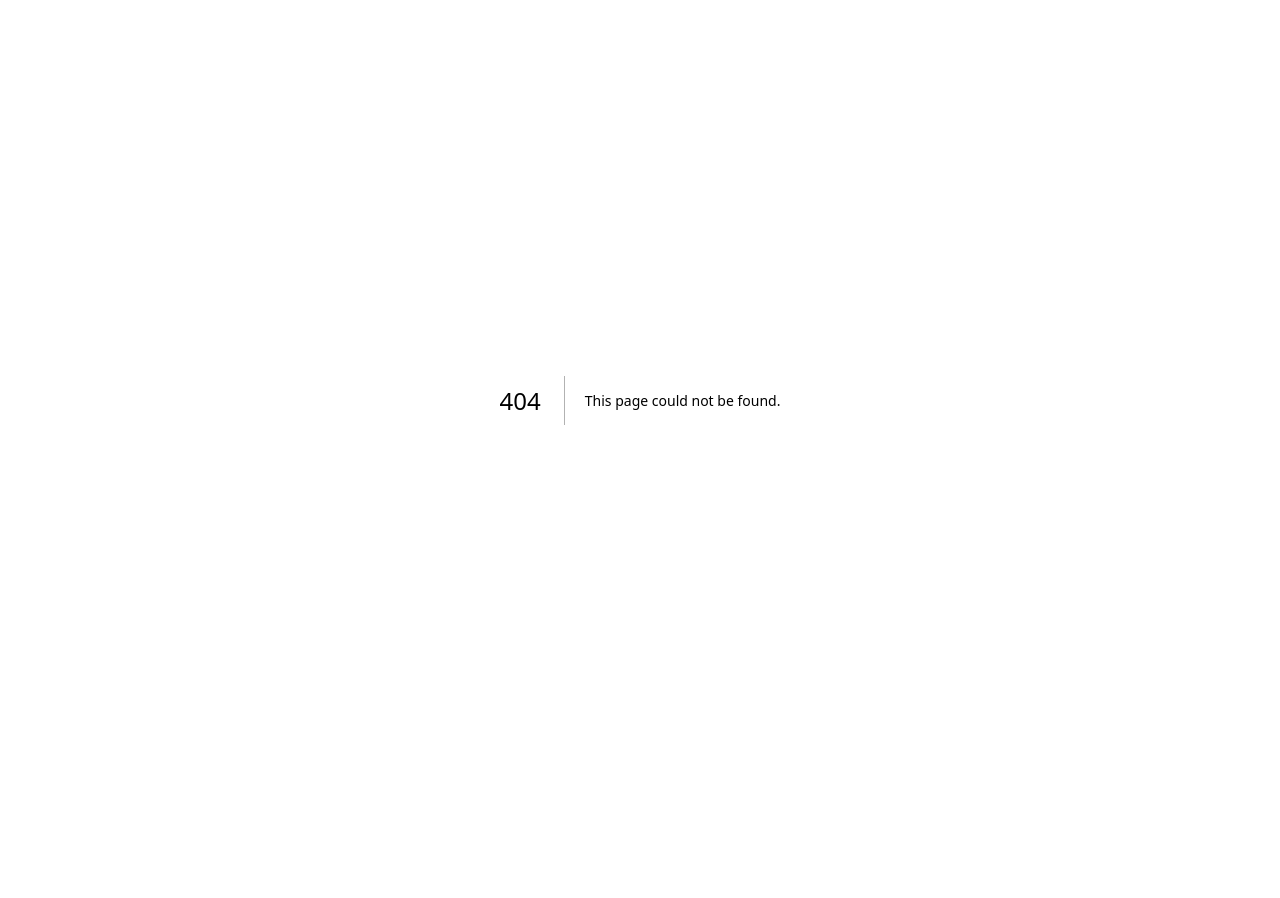
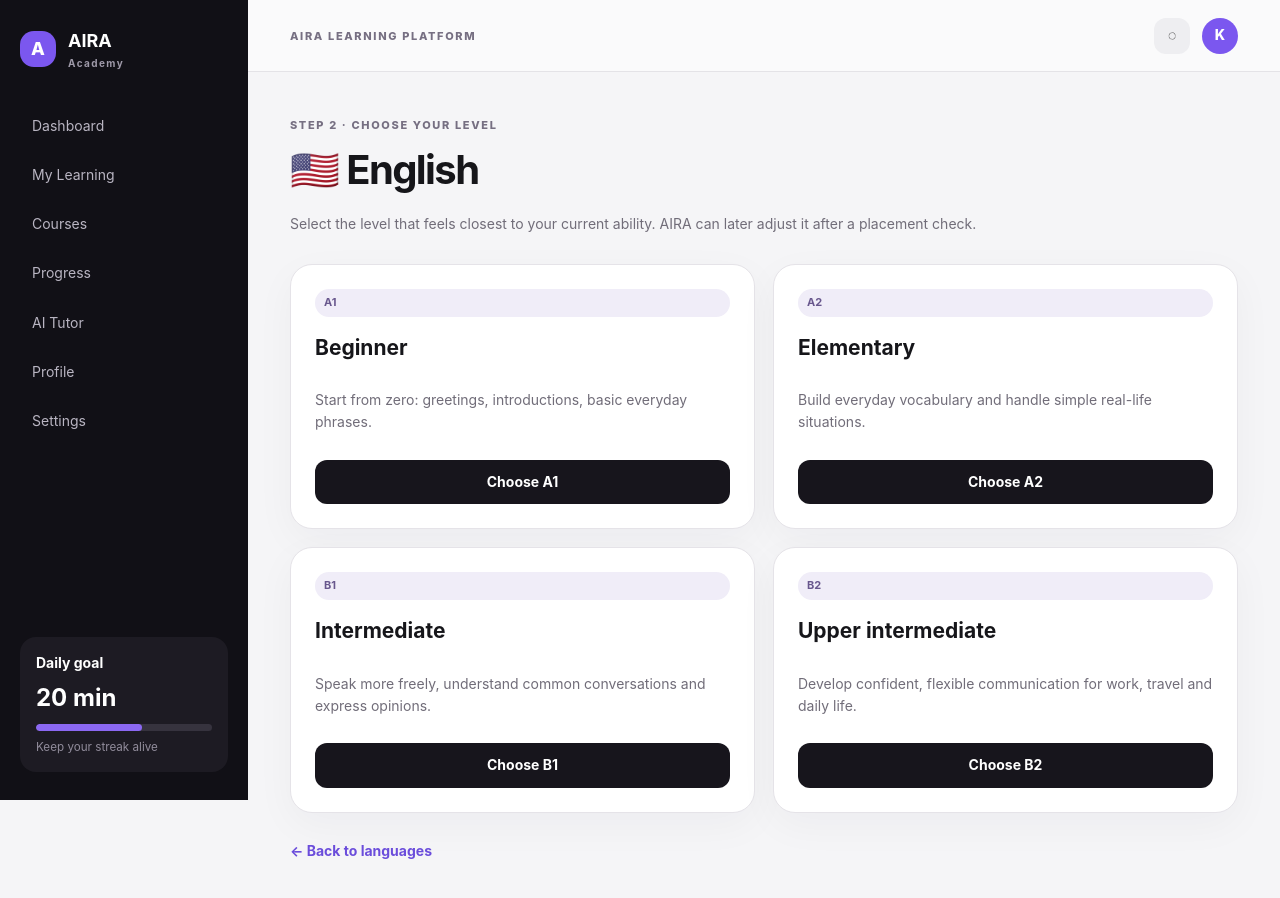
Before and after one commit to tsapkovaby-cyber/AIRA-OS, a Next.js app: page /learn/level in a window 1280 px wide. Before the commit this address had no page. Shown: the top 898 px of the page. Before the commit the page ends 800 px from the top, so only its background shows below. Built offline with nearby package versions, Linux system fonts and the light colour scheme.

Commit message:
Add language level selection step

```diff
--- /dev/null
+++ b/app/learn/level/page.tsx
@@ -0,0 +1,22 @@
+import Link from "next/link";
+import styles from "../learn.module.css";
+
+const languageNames: Record<string,string> = {EN:"English",RU:"Русский",ES:"Español",IT:"Italiano",TR:"Türkçe",KK:"Қазақша",FR:"Français",DE:"Deutsch",KO:"한국어",ZH:"简体中文"};
+const flags: Record<string,string> = {EN:"🇺🇸",RU:"🇷🇺",ES:"🇪🇸",IT:"🇮🇹",TR:"🇹🇷",KK:"🇰🇿",FR:"🇫🇷",DE:"🇩🇪",KO:"🇰🇷",ZH:"🇨🇳"};
+const levels = [
+  ["A1","Beginner","Start from zero: greetings, introductions, basic everyday phrases."],
+  ["A2","Elementary","Build everyday vocabulary and handle simple real-life situations."],
+  ["B1","Intermediate","Speak more freely, understand common conversations and express opinions."],
+  ["B2","Upper intermediate","Develop confident, flexible communication for work, travel and daily life."],
+] as const;
+
+export default function LevelSelection({searchParams}:{searchParams?:{lang?:string}}){
+  const lang=(searchParams?.lang||"EN").toUpperCase();
+  const name=languageNames[lang]||"English";
+  const flag=flags[lang]||"🇺🇸";
+  return <>
+    <div className={styles.pageHeading}><span className={styles.eyebrow}>STEP 2 · CHOOSE YOUR LEVEL</span><h1>{flag} {name}</h1><p>Select the level that feels closest to your current ability. AIRA can later adjust it after a placement check.</p></div>
+    <div className={styles.courseGrid}>{levels.map(([level,title,description])=><article className={styles.courseCard} key={level}><span className={styles.pill}>{level}</span><h2>{title}</h2><p>{description}</p><Link className={styles.primaryButton} href={`/learn/courses?lang=${lang}&level=${level}`}>Choose {level}</Link></article>)}</div>
+    <div className={styles.section}><Link className={styles.textLink} href="/learn/catalog">← Back to languages</Link></div>
+  </>
+}
```
